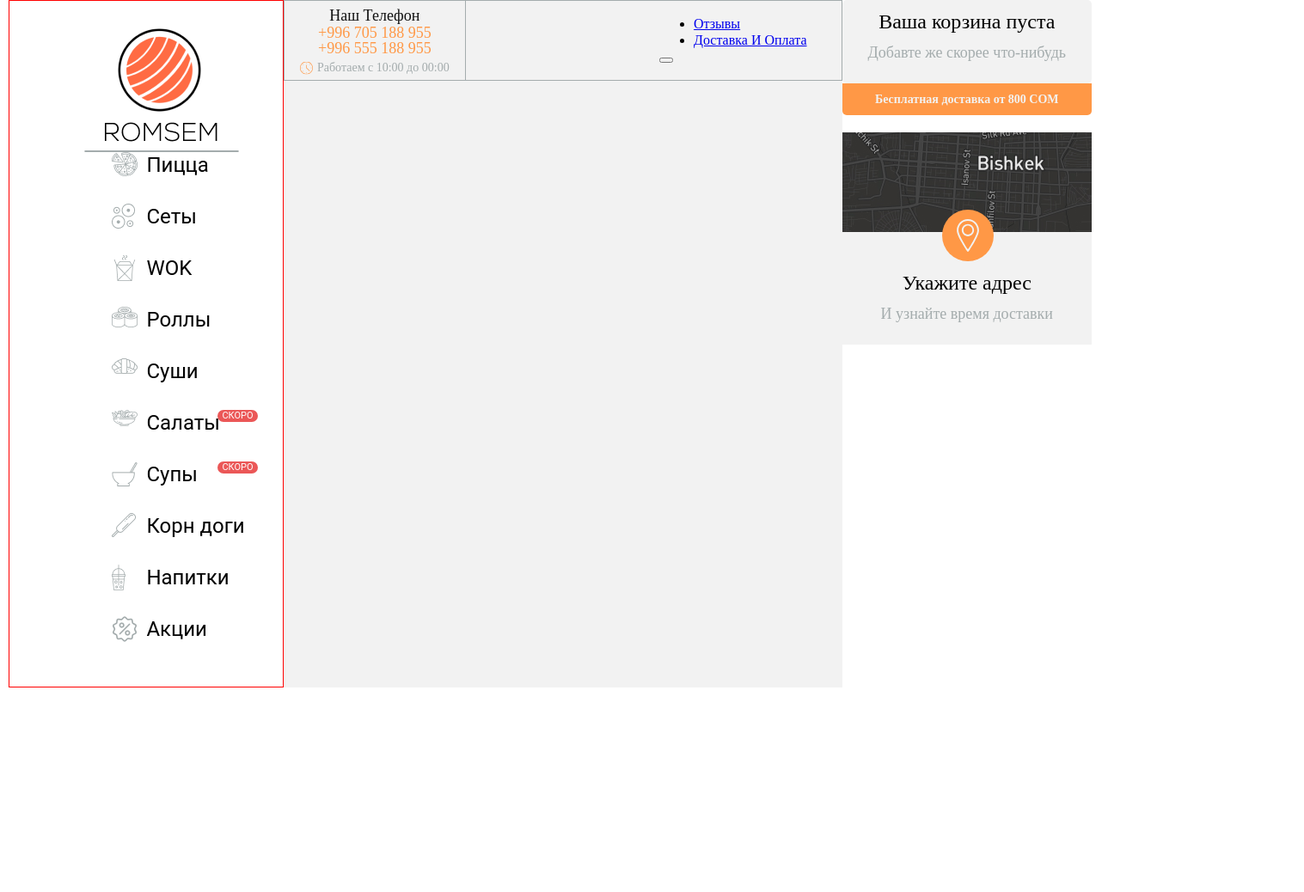
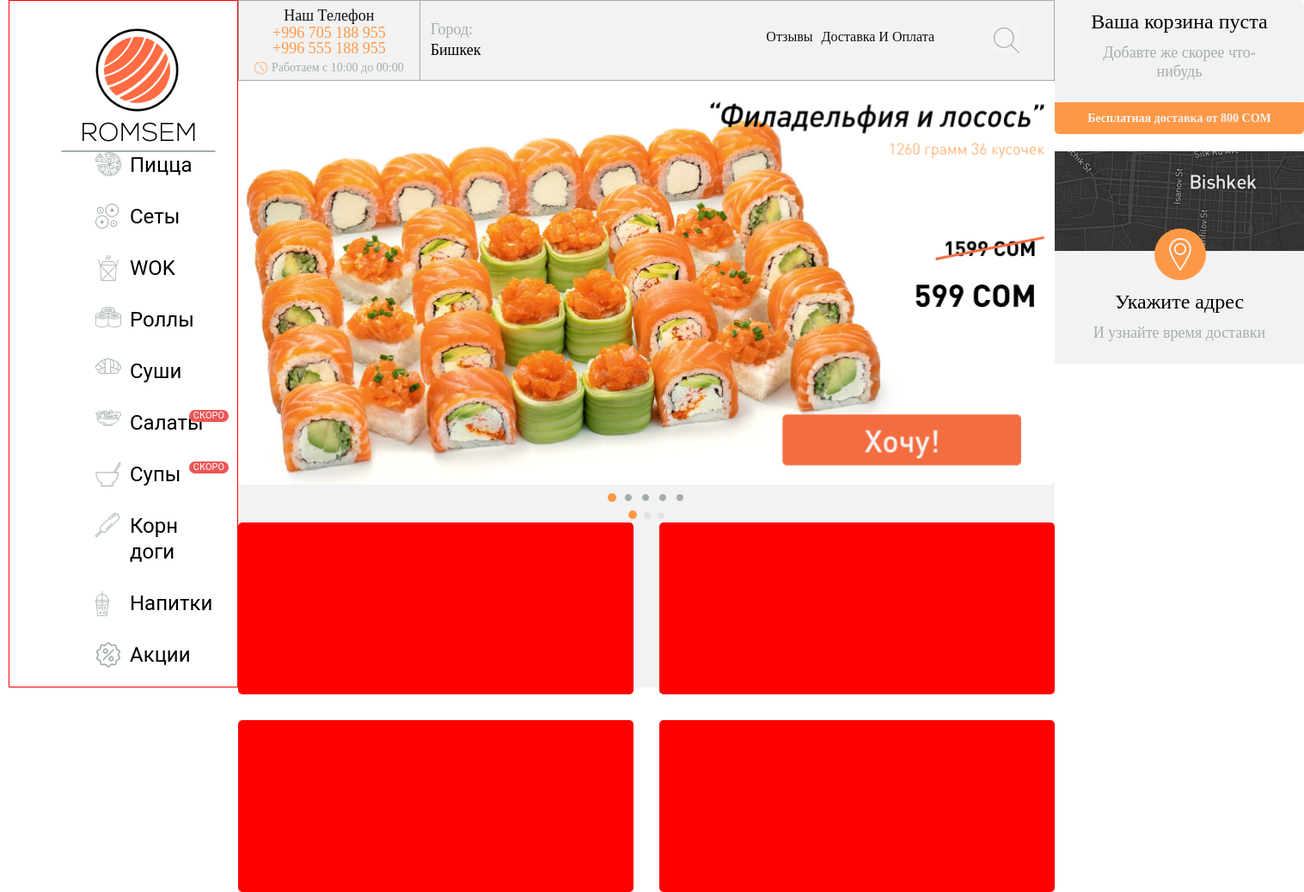
Before and after one commit to AndreyFelchin/Sushi, a plain HTML site: page index.html in a window 1280 px wide. Shown: the whole page at 86% size, 1517 px wide, since content can reach past the window. Before the commit the page ends 800 px from the top, so only its background shows below. Drawn offline with nearby package versions, Linux system fonts and the light colour scheme.

Commit message:
finish header and slider

```diff
--- a/index.html
+++ b/index.html
@@ -7,6 +7,7 @@
     <link rel="stylesheet" href="normalize.css">
     <link rel="stylesheet" href="style.css">
     <title>KazahSushiWeb</title>
+    <link rel="stylesheet" href="https://unpkg.com/swiper@8/swiper-bundle.min.css"/>
 </head>
 <body>
     <main class="main">
@@ -62,8 +63,8 @@
                 </div>
                 <div class="header__right">
                     <div class="location">
-                        <p class="location__text"></p>
-                        <p class="location__city"></p>
+                        <p class="location__text">Город:</p>
+                        <p class="location__city">Бишкек</p>
                     </div>
                     <div class="header__menu">
                         <nav class="list">
@@ -79,6 +80,32 @@
                         <button class="search"></button>
                     </div>
                 </div>
+            </div>
+            <div class="sushi__slider">
+<div class="swiper">
+  <div class="swiper-wrapper">
+    <div class="swiper-slide">
+        <img src="./img/Главный баннерslide.png" alt="">
+    </div>
+    <div class="swiper-slide">
+        <img src="./img/Главный баннерslide.png" alt="">
+    </div>
+    <div class="swiper-slide">
+        <img src="./img/Главный баннерslide.png" alt="">
+    </div>
+</div>
+  <div class="swiper-pagination"></div>
+</div>
+
+            </div>
+            <div class="products">
+                <div class="products__item"></div>
+                <div class="products__item">
+                    <div class="products__item_half"></div>
+                    <div class="products__item_half"></div>
+                </div>
+                <div class="products__item"></div>
+                <div class="products__item"></div>
             </div>
         </section>
         <aside class="side-rigth"> <div class="cart">
@@ -100,5 +127,7 @@
      </aside>
     </main>
 <script src="index.js"></script>
+<script src="https://unpkg.com/swiper@8/swiper-bundle.min.js"></script>
+<script src="swiper.js"></script>
 </body>
 </html>
--- a/style.css
+++ b/style.css
@@ -267,3 +267,97 @@
     padding-left: 12px;
     padding-right: 40px;
 }
+
+.location__text {
+    font-size: 18px;
+    font-weight: 400;
+    line-height: 17px;
+    color: #a4acad;
+    margin-bottom: 4px;
+}
+
+.location__city {
+    font-weight: 400;
+    font-size: 18px;
+    line-height: 22px;
+    color: #000;
+}
+
+.list ul {
+    list-style: none;
+    display: flex;
+}
+
+.list li {
+    margin-right: 10px;
+}
+
+.list li:last-of-type {
+    margin-right: 0;
+}
+
+.list li a {
+    font-weight: 400;
+    font-style: 18px;
+    line-height: 22px;
+    color: #111;
+    transition: .3s;
+    text-decoration: none;
+}
+
+.list li:hover a {
+    color: #ff9846;
+}
+
+.search {
+    height: 30px;
+    width: 30px;
+    background-color: whitesmoke;
+    background-image: url(./img/nav/search.svg);
+    background-position: center;
+    background-repeat: no-repeat;
+    background-size: cover;
+    border: 0;
+    outline: none;
+    display: block;
+    cursor: pointer;
+    margin-left: 69px;
+}
+
+.header__menu {
+    display: flex;
+}
+
+.swiper {
+    max-width: 950px;
+    padding-bottom: 20px !important;
+}
+
+.swiper-pagination {
+    bottom: 0 !important;
+}
+
+.swiper-pagination-bullet {
+    width: 8px !important;
+    height: 8px !important;
+    background: #A4AcAd !important;
+}
+
+.swiper-pagination-bullet-active {
+    width: 10px !important;
+    height: 10px !important;
+    background: #ff9846 !important;
+}
+
+.products {
+    display: flex;
+    flex-wrap: wrap;
+    gap: 30px;
+}
+
+.products__item {
+    width: calc(50% - 15px);
+    height: 200px;
+    background-color: red;
+    border-radius: 5px;
+}
--- /dev/null
+++ b/swiper.js
@@ -0,0 +1,8 @@
+const swiper = new Swiper(".swiper", {
+  direction: 'horizontal',
+  loop: true,
+  pagination: {
+    el: ".swiper-pagination",
+    clickable: true,
+  },
+});
```
Also changed, not shown: img/nav/search.svg (added), img/Главный баннерslide.png (added).
